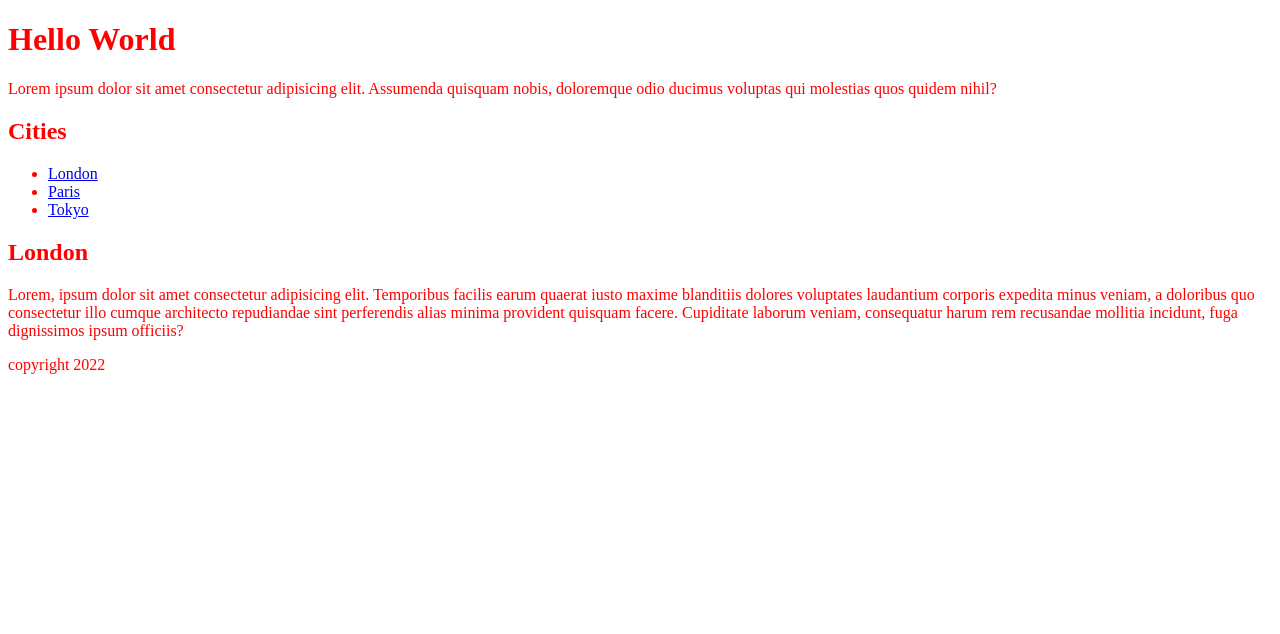
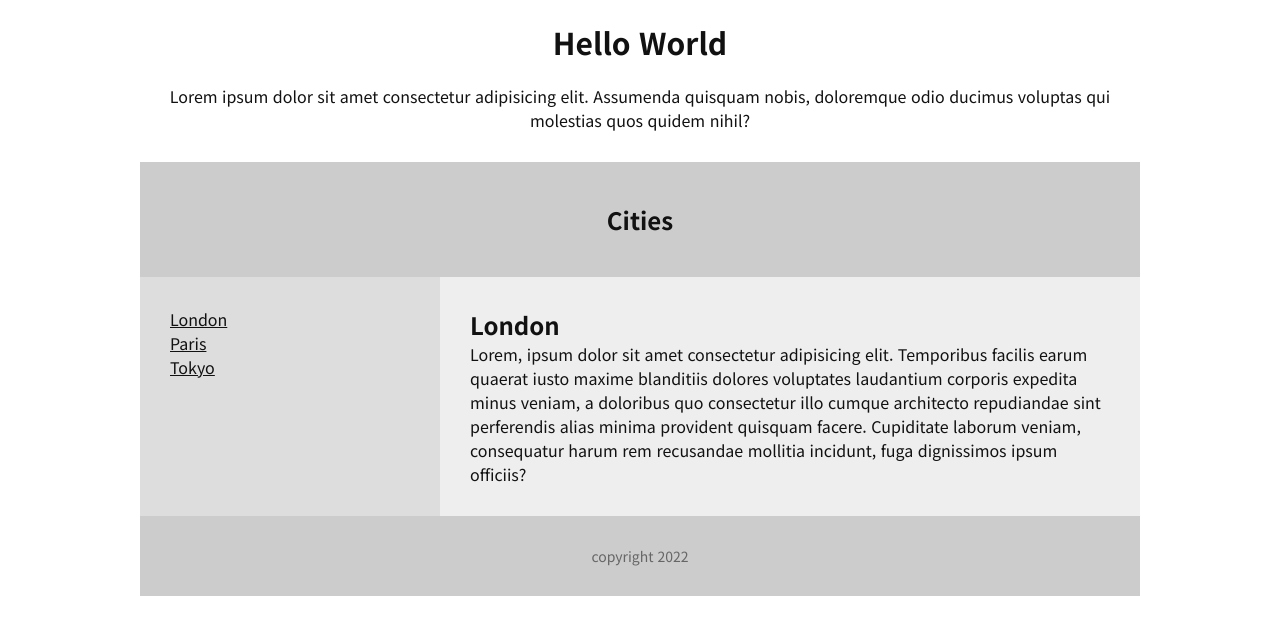
Before and after one commit to yarnserve/layout_02, a plain HTML site: page index.html in a window 1280 px wide. Drawn offline with Linux system fonts and the light colour scheme.

Commit message:
css 중앙정렬

```diff
--- a/css/main.css
+++ b/css/main.css
@@ -1,3 +1,66 @@
+@import url('https://fonts.googleapis.com/css2?family=Noto+Sans+KR:wght@100;300;400;500;700;900&display=swap');
+
+* {
+    box-sizing: border-box;
+    margin: 0;
+    padding: 0;
+}
+
+ul {
+    list-style: none;
+}
+
+a {
+    color: inherit;
+}
+
 body {
-    color: red;
+    font-family: 'Noto Sans KR', sans-serif;
+    color: #111;
 }
+
+.container {
+    width: 1000px;
+    margin: 0 auto;
+}
+
+.title {
+    font-size: 30px;
+    padding: 20px;
+    text-align: center;
+}
+
+.sub_text {
+    text-align: center;
+    padding-bottom: 30px;
+}
+
+header {
+    background-color: #ccc;
+    text-align: center;
+    padding: 40px;
+}
+
+section {
+    display: flex;
+}
+
+nav {
+    width: 30%;
+    background-color: #ddd;
+    padding: 30px;
+}
+
+article {
+    width: 70%;
+    background-color: #eee;
+    padding: 30px;
+}
+
+footer {
+    background-color: #ccc;
+    padding: 30px;
+    text-align: center;
+    font-size: 14px;
+    color: #666;
+}
--- a/index.html
+++ b/index.html
@@ -8,8 +8,9 @@
     <link rel="stylesheet" href="css/main.css">
 </head>
 <body>
-    <h1>Hello World</h1>
-    <p>Lorem ipsum dolor sit amet consectetur adipisicing elit. Assumenda quisquam nobis, doloremque odio ducimus voluptas qui molestias quos quidem nihil?</p>
+    <div class="container">
+        <h1 class="title">Hello World</h1>
+        <p class="sub_text">Lorem ipsum dolor sit amet consectetur adipisicing elit. Assumenda quisquam nobis, doloremque odio ducimus voluptas qui molestias quos quidem nihil?</p>
 
         <header>
             <h2>Cities</h2>
@@ -32,6 +33,8 @@
         <footer>
             <p>copyright 2022</p>
         </footer>
+    </div>
+
 
 </body>
 </html>
```
Lines whose indentation alone changed are shown as unchanged.
